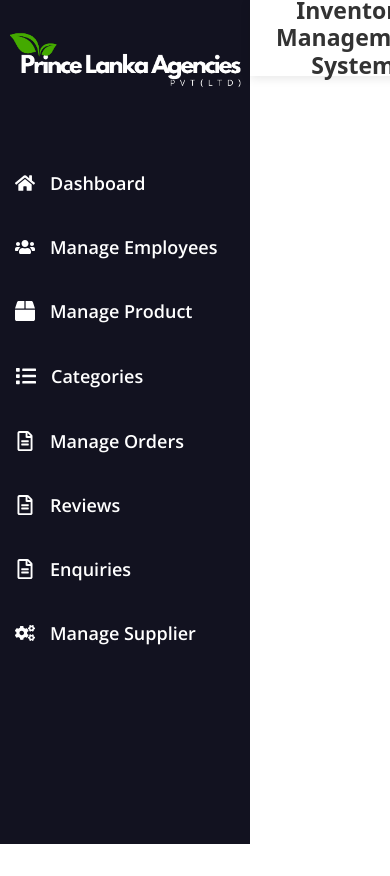
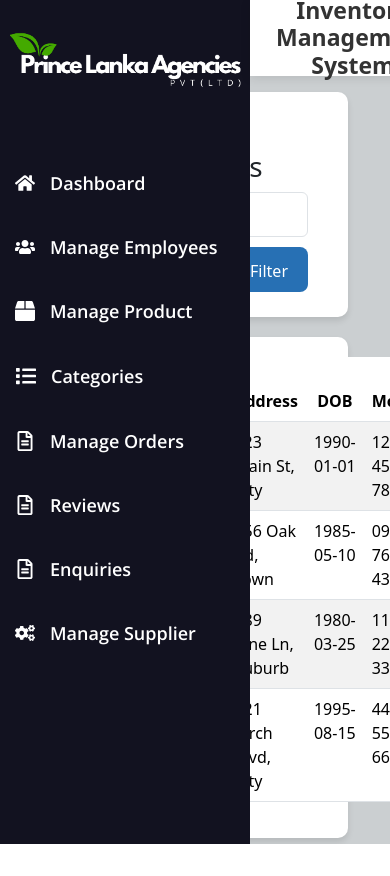
Before and after one commit to Crharish18/Prince-SDP, a React (Vite) app in the folder Frontend/: page /admin/ManageEmployee in a window 390 px wide. After the commit the page ends 844 px from the top, so only its background shows below. Built offline with nearby package versions, Linux system fonts and the light colour scheme.

Commit message:
Refactor Dashboard and ManageEmployee components for improved layout and styling; prevent overflow and enhance responsiveness.

```diff
--- a/Frontend/src/pages/admin/Dashboard.css
+++ b/Frontend/src/pages/admin/Dashboard.css
@@ -1,13 +1,29 @@
-/* Dashboard.css */
-/* Ensure the body and html elements have a background color */
+/* Prevent scrolling */
 html, body {
-    height: 100%; /* Make sure the body takes up the full height */
-    margin: 0; /* Remove default margin */
-    background-color: pink; /* Set background to pink */
-  }
+  height: 100%;
+  margin: 0;
+  padding: 0;
+  overflow: hidden; /* Hides both horizontal & vertical scroll */
+  display: flex;
+  flex-direction: column;
+}
 
-  .dashboard-container {
-    height: 100vh; /* Ensure it covers the full viewport height */
-    display: flex;
-    flex-direction: column;
-  }
+/* Ensure no extra width */
+.dashboard-container {
+  display: flex;
+  height: 100vh;
+  width: 100vw;
+  overflow: hidden; /* Prevents overflow */
+}
+
+/* Ensure no extra scrolling inside the content */
+.dashboard-content {
+  flex-grow: 1;
+  padding: 20px;
+  background-color: #336890;
+  height: 100vh;
+  width: 100%;
+  display: flex;
+  flex-direction: column;
+  overflow: auto; /* Allows internal scrolling only if necessary */
+}
--- a/Frontend/src/pages/admin/Dashboard.jsx
+++ b/Frontend/src/pages/admin/Dashboard.jsx
@@ -1,24 +1,18 @@
 import Sidebar from "../../components/sidebar";
 import Header from "../../components/Header";
 import './Dashboard.css';
-// import { Header } from "../components/Header";
-// import { DashboardStats } from "../components/DashboardStats";
-// import { RevenueChart } from "../components/RevenueChart";
-// import { SalesProductChart } from "../components/SalesProductChart";
-// import { ReportsSection } from "../components/ReportsSection";
-
 
 function Dashboard() {
   return (
-
-    <div className="dashboard-container" >
-    <Header/>
-        <div className="dashboard-content">
-          <Sidebar/>
-          </div>
-
-   </div>
-
+    <div className="dashboard-container">
+      <div className="sidebar">
+        <Sidebar />
+      </div>
+      <div className="dashboard-content">
+        <Header />
+        {/* Other components go here */}
+      </div>
+    </div>
   );
 }
 
--- a/Frontend/src/pages/admin/ManageEmployee.css
+++ b/Frontend/src/pages/admin/ManageEmployee.css
@@ -1,13 +1,141 @@
-/* Dashboard.css */
-/* Ensure the body and html elements have a background color */
+/* Ensure full height and width */
 html, body {
-    height: 100%; /* Make sure the body takes up the full height */
-    margin: 0; /* Remove default margin */
-    background-color: rgba(186, 184, 193, 0.219); /* Set background to pink */
+  height: 100%;
+  margin: 0;
+  padding: 0;
+  background-color: #e0e0e0; /* Light gray background */
+  display: flex;
+  flex-direction: column;
+}
+
+/* Main Container */
+.ManageEmployee-container {
+  display: flex;
+  height: 100vh; /* Full viewport height */
+  width: 100vw; /* Full viewport width */
+}
+
+/* Sidebar */
+.sidebar {
+  width: 250px; /* Fixed width for sidebar */
+  height: 100vh; /* Full height */
+}
+
+/* Content should take full available space */
+.ManageEmployee-content {
+  flex-grow: 1; /* Expands to fill the remaining space */
+  display: flex;
+  flex-direction: column;
+  align-items: center; /* Centers content horizontally */
+  justify-content: flex-start; /* Aligns content at the top */
+  background-color: #cbcfd1; /* Light gray background */
+  min-height: 100vh; /* Ensures full height */
+  padding: 40px 20px; /* More padding for spacing */
+  width: 100%;
+  overflow: auto; /* Internal scrolling if necessary */
+}
+
+/* Centering the inner container */
+.inner-container {
+
+}
+
+/* Search Bar and Buttons Section */
+.top-section {
+  width: 80vw; /* Makes it full width of the viewport */
+  max-width: none; /* Removes any max-width restriction */
+  background: white;
+  padding: 25px 40px; /* More padding for a spacious look */
+  border-radius: 10px; /* Removes rounded corners to stretch fully */
+  box-shadow: 0px 4px 6px rgba(0, 0, 0, 0.1);
+  display: flex;
+
+  justify-content: space-between;
+  margin-top: 20px;
+  margin-bottom: 20px;
+  flex-direction: column;
+  flex-wrap: wrap;
+}
+
+
+
+
+
+/* Search Bar */
+.search-bar {
+  flex: 1;
+  margin-right: 15px;
+  height: 45px;
+  font-size: 18px;
+  padding: 10px;
+  border-radius: 5px;
+  border: 2px solid #ddd;
+}
+
+/* Buttons */
+.btn-container {
+  display: flex;
+  gap: 10px;
+}
+
+.btn-container .btn {
+  font-size: 16px;
+  padding: 12px 20px;
+  height: 45px;
+  border-radius: 8px;
+  background-color: #2770b4; /* Dark red button */
+  color: white;
+  border: none;
+}
+
+.btn-container .btn:hover {
+  background-color: #5a1414;
+}
+
+/* Table Section */
+.table-container {
+  width: 80vw;
+  background: white;
+  padding: 20px;
+  border-radius: 10px;
+  box-shadow: 0px 4px 6px rgba(0, 0, 0, 0.1);
+  margin-right:70px ;
+}
+
+/* Table Styling */
+table {
+  width: 100%;
+  border-collapse: collapse;
+}
+
+th, td {
+  padding: 15px;
+  text-align: left;
+  border-bottom: 1px solid #ddd;
+  font-size: 16px;
+}
+
+th {
+  background-color: #781c1c; /* Dark red header */
+  color: white;
+  font-weight: bold;
+}
+
+/* Responsive Design */
+@media (max-width: 768px) {
+  .top-section {
+    flex-direction: column;
+    align-items: stretch;
   }
 
-  .ManageEmployee-container {
-    height: 100vh; /* Ensure it covers the full viewport height */
+  .search-bar {
+    width: 100%;
+    margin-bottom: 10px;
+  }
+
+  .btn-container {
+    width: 100%;
     display: flex;
-    flex-direction: column;
+    justify-content: space-between;
   }
+}
--- a/Frontend/src/pages/admin/ManageEmployee.jsx
+++ b/Frontend/src/pages/admin/ManageEmployee.jsx
@@ -1,25 +1,94 @@
 import Sidebar from "../../components/sidebar";
 import Header from "../../components/Header";
 import './ManageEmployee.css';
-// import { Header } from "../components/Header";
-// import { DashboardStats } from "../components/DashboardStats";
-// import { RevenueChart } from "../components/RevenueChart";
-// import { SalesProductChart } from "../components/SalesProductChart";
-// import { ReportsSection } from "../components/ReportsSection";
-
+import 'bootstrap/dist/css/bootstrap.min.css'; // Import Bootstrap CSS
 
 function ManageEmployee() {
   return (
+    <div className="ManageEmployee-container">
+      <Sidebar /> {/* Sidebar remains fixed */}
+      <div className="ManageEmployee-content">
+        <Header />
 
-    <div className="ManageEmployee-container" >
-    <Header/>
-        <div className="ManageEmployee-content">
-          <Sidebar/>
+        <div className="inner-container">
+          {/* Search and Button Section */}
+          <div className="top-section">
+            {/* Heading (Properly Aligned at Top) */}
+            <h1 className="section-title">Manage Employees</h1>
 
+            {/* Search and Button Section (Appears Below Heading) */}
+            <div className="search-wrapper">
+              <input
+                type="text"
+                className="form-control search-bar"
+                placeholder="Search employees..."
+              />
+              <div className="btn-container">
+                <button className="btn btn-primary">Add Employee</button>
+                <button className="btn btn-secondary">Filter</button>
+              </div>
+            </div>
           </div>
 
-   </div>
+          {/* Employee Table */}
 
+          <div className="table-container">
+            <table className="table table-striped">
+              <thead>
+                <tr>
+                  <th>Employee ID</th>
+                  <th>Name</th>
+                  <th>Address</th>
+                  <th>DOB</th>
+                  <th>Mobile</th>
+                  <th>National ID</th>
+                  <th>Email</th>
+                </tr>
+              </thead>
+              <tbody>
+                <tr>
+                  <td>1</td>
+                  <td>John Doe</td>
+                  <td>123 Main St, City</td>
+                  <td>1990-01-01</td>
+                  <td>123-456-7890</td>
+                  <td>123456789V</td>
+                  <td>johndoe@email.com</td>
+                </tr>
+                <tr>
+                  <td>2</td>
+                  <td>Jane Smith</td>
+                  <td>456 Oak Rd, Town</td>
+                  <td>1985-05-10</td>
+                  <td>098-765-4321</td>
+                  <td>987654321V</td>
+                  <td>janesmith@email.com</td>
+                </tr>
+                <tr>
+                  <td>3</td>
+                  <td>Mike Johnson</td>
+                  <td>789 Pine Ln, Suburb</td>
+                  <td>1980-03-25</td>
+                  <td>111-222-3333</td>
+                  <td>112233445V</td>
+                  <td>mikejohnson@email.com</td>
+                </tr>
+                <tr>
+                  <td>4</td>
+                  <td>Emily Davis</td>
+                  <td>321 Birch Blvd, City</td>
+                  <td>1995-08-15</td>
+                  <td>444-555-6666</td>
+                  <td>223344556V</td>
+                  <td>emilydavis@email.com</td>
+                </tr>
+              </tbody>
+            </table>
+          </div>
+        </div>
+
+      </div>
+    </div>
   );
 }
 
```
